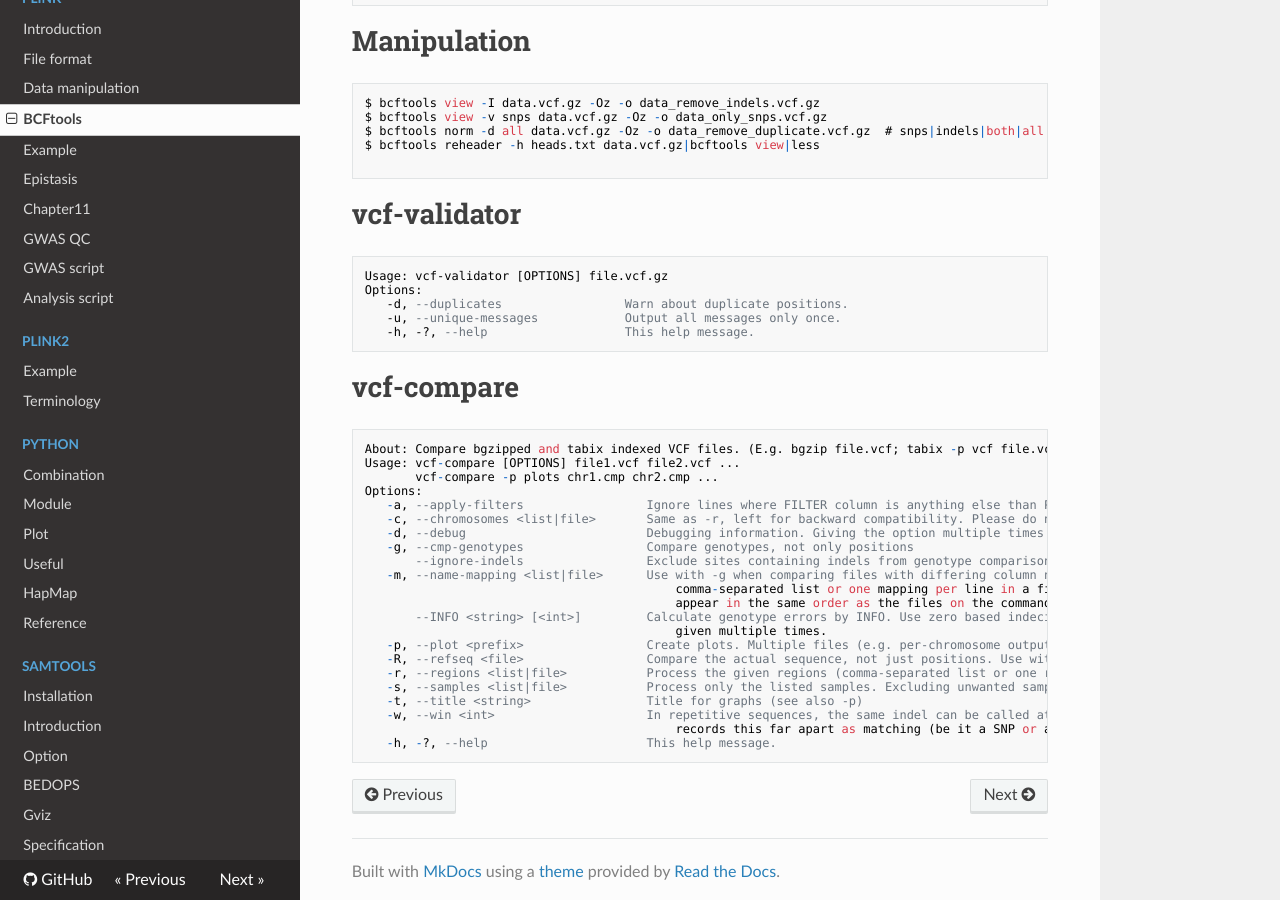
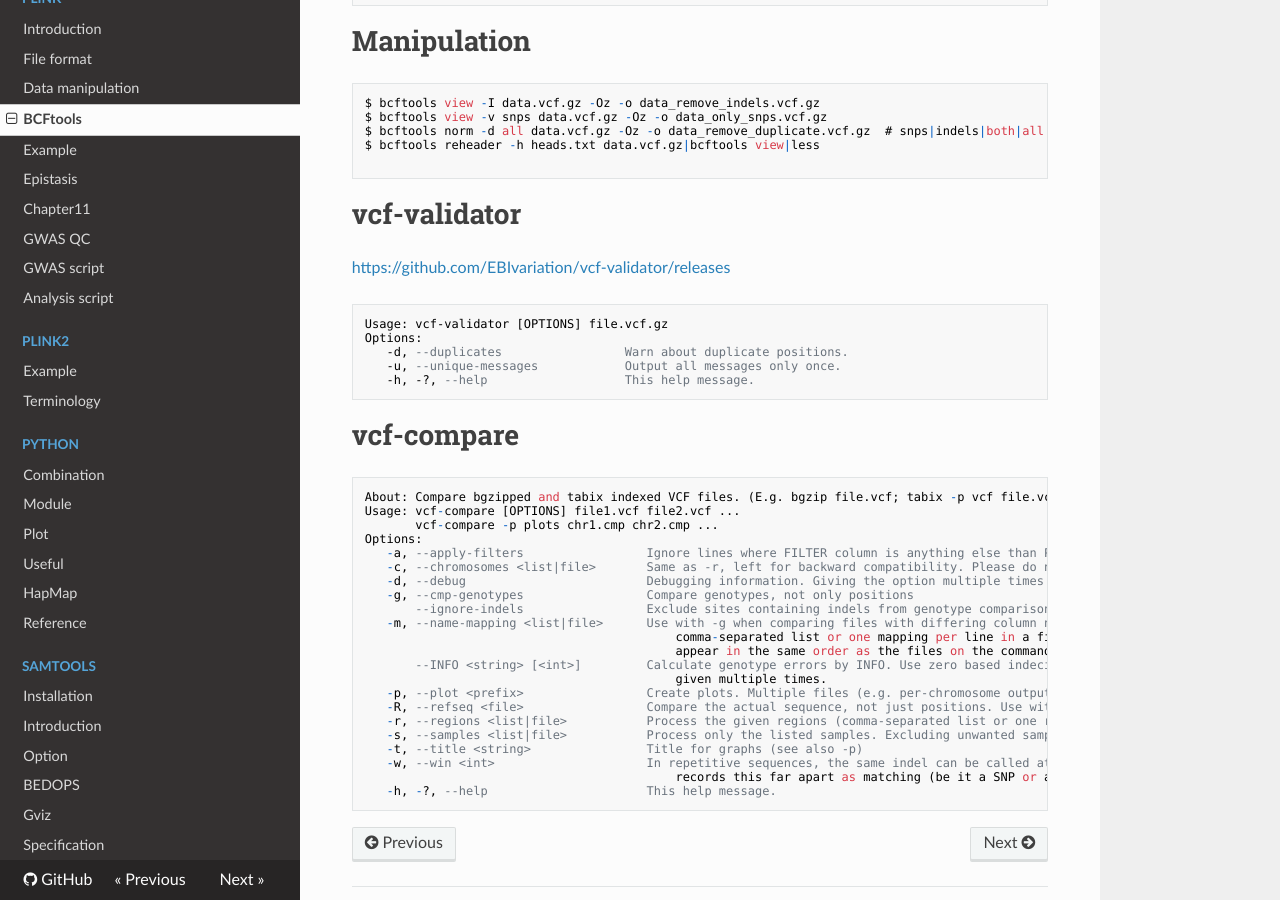
Before and after one commit to WonyoungCho/plink, an MkDocs documentation site: the page built from docs/bcftools_mani.md, in a window 1280 px wide and 900 px high, scrolled down 2745 px. Built offline with MkDocs 1.6.1, drawn with Linux system fonts in a browser that asks for light colours; nearby versions of some CDN libraries; old or Windows-style settings are respelled for this version of MkDocs.

Commit message:
Update bcftools_mani.md

````diff
--- a/docs/bcftools_mani.md
+++ b/docs/bcftools_mani.md
@@ -161,6 +161,7 @@
 ```
 
 # vcf-validator
+<https://github.com/EBIvariation/vcf-validator/releases>
 ```
 Usage: vcf-validator [OPTIONS] file.vcf.gz
 Options:
````
